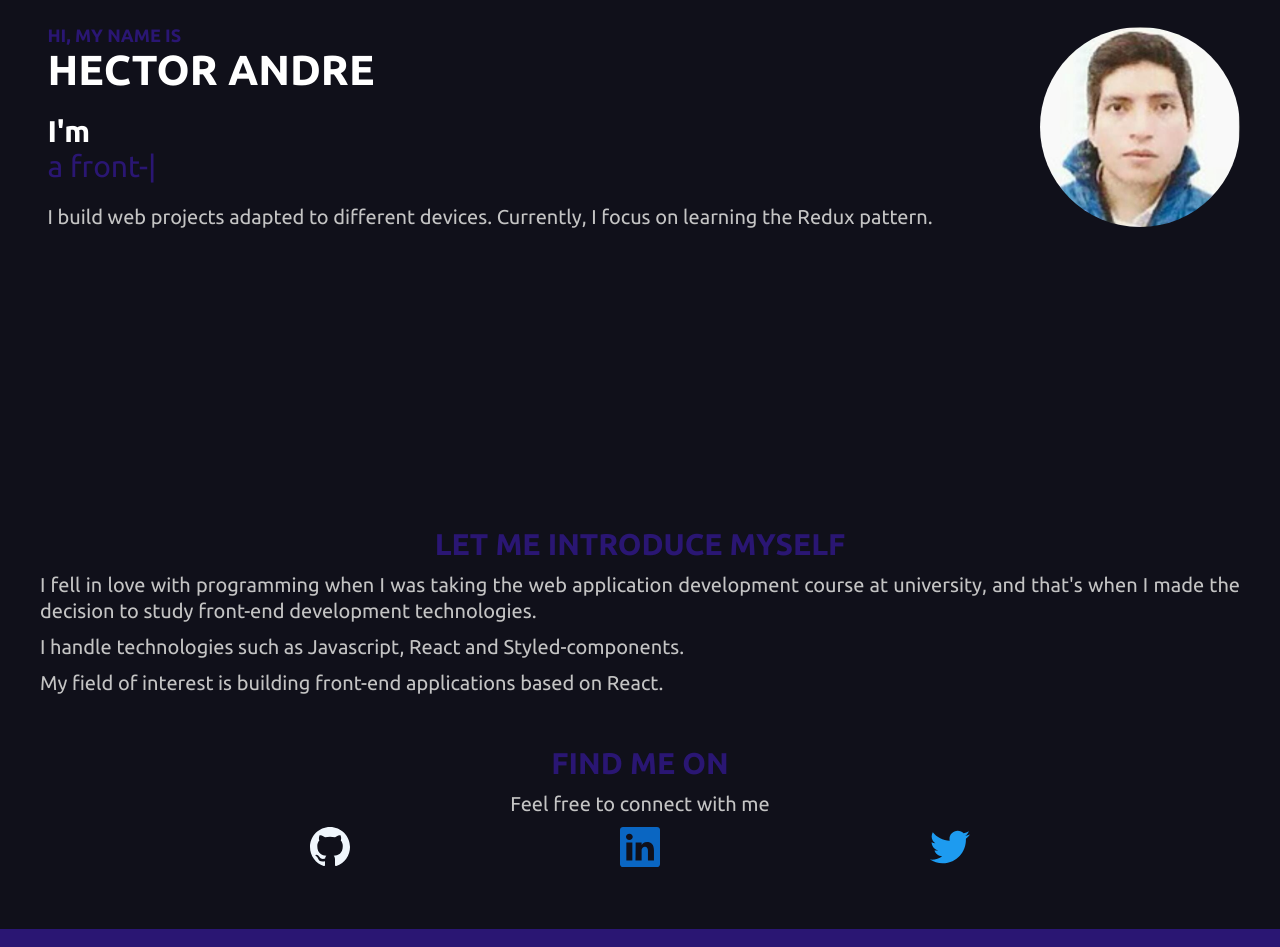
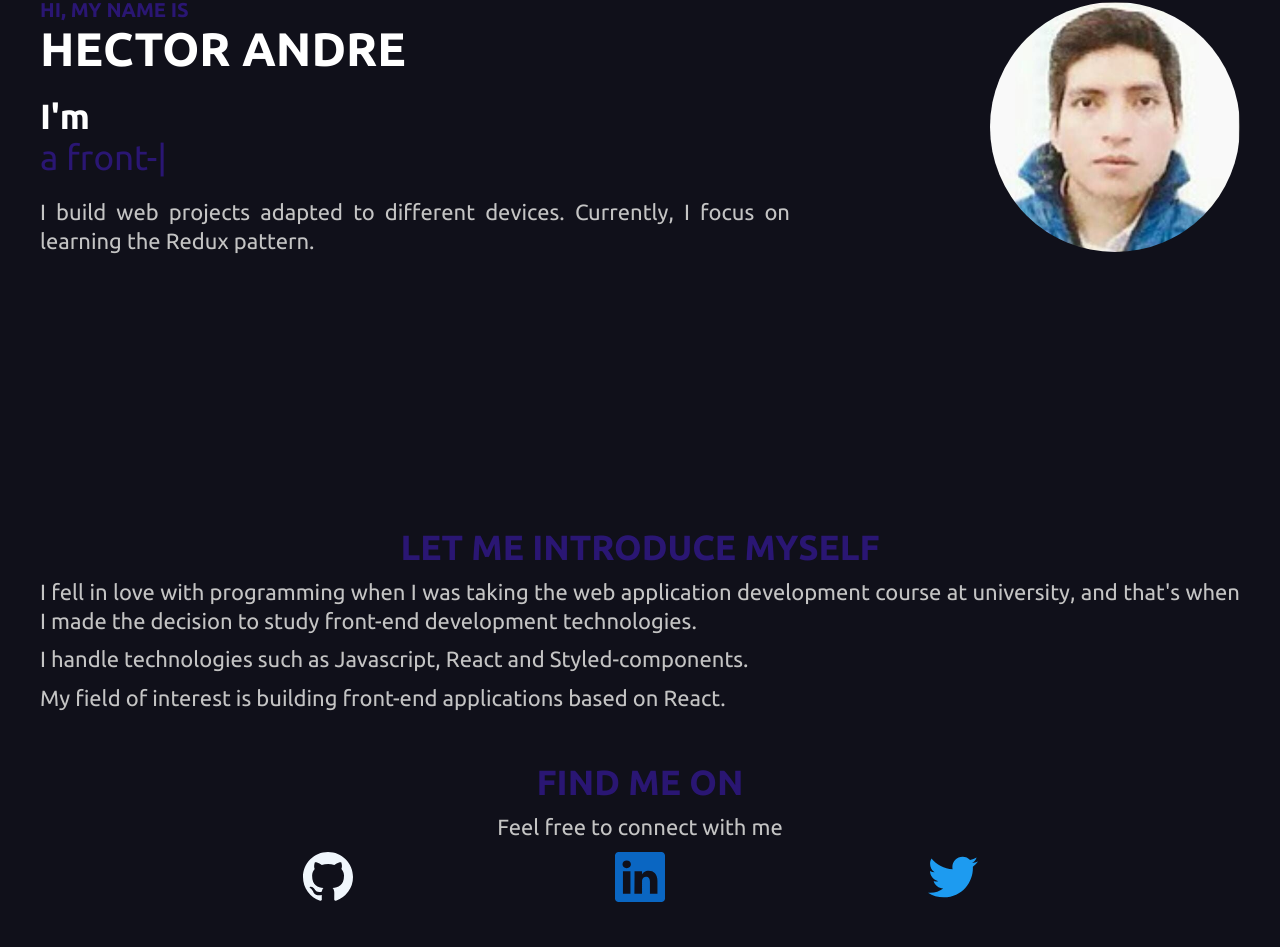
Before and after one commit to AndreDev12/portfolio, a React (Vite) app: page / in a window 1280 px wide. Shown: the part 273-1220 px from the top of the page. Built offline with nearby package versions, Linux system fonts and the light colour scheme.

Commit message:
Styling the About component on desktop

```diff
--- a/src/components/About/styles.js
+++ b/src/components/About/styles.js
@@ -14,6 +14,9 @@ export const AboutDiv = styled.div`
         height: 56vh;
         padding-top: 13rem;
     }
+    @media(min-width: ${({theme}) => theme.breakpoints.desktop}){
+        height: 40vh;
+    }
     h1{
         text-align: center;
         text-transform: uppercase;
@@ -22,6 +25,10 @@ export const AboutDiv = styled.div`
         margin-bottom: 1rem;
         @media(min-width: ${({theme}) => theme.breakpoints.tablet}){
             font-size: 3rem;
+        }
+        @media(min-width: ${({theme}) => theme.breakpoints.desktop}){
+            font-size: 3.5rem;
+            margin-bottom: 2rem;
         }
     }
     p{
@@ -32,6 +39,9 @@ export const AboutDiv = styled.div`
         text-align: justify;
         @media(min-width: ${({theme}) => theme.breakpoints.tablet}){
             font-size: 2rem;
+        }
+        @media(min-width: ${({theme}) => theme.breakpoints.desktop}){
+            font-size: 2.2rem;
         }
     }
 `;
@@ -44,6 +54,9 @@ export const Skills = styled.div`
     @media(min-width: ${({theme}) => theme.breakpoints.tablet}){
         padding-bottom: 5rem;
     }
+    @media(min-width: ${({theme}) => theme.breakpoints.desktop}){
+        padding-bottom: 35rem;
+    }
     h2{
         text-align: center;
         text-transform: uppercase;
@@ -52,6 +65,10 @@ export const Skills = styled.div`
         margin-bottom: 1rem;
         @media(min-width: ${({theme}) => theme.breakpoints.tablet}){
             font-size: 3rem;
+        }
+        @media(min-width: ${({theme}) => theme.breakpoints.desktop}){
+            font-size: 3.5rem;
+            margin-bottom: 2rem;
         }
     }
     ul{
@@ -74,10 +91,17 @@ export const ListItem = styled.li`
     @media(min-width: ${({theme}) => theme.breakpoints.tablet}){
         font-size: 2rem;
     }
+    @media(min-width: ${({theme}) => theme.breakpoints.desktop}){
+        font-size: 2.2rem;
+    }
     svg{
         @media(min-width: ${({theme}) => theme.breakpoints.tablet}){
             height: 7rem;
             width: 7rem;
         }
+        @media(min-width: ${({theme}) => theme.breakpoints.desktop}){
+            height: 8rem;
+            width: 8rem;
+        }
     }
 `;
--- a/src/components/Footer/styles.js
+++ b/src/components/Footer/styles.js
@@ -18,6 +18,9 @@ export const FooterDiv = styled.div`
         width: 100%;
         column-gap: 5rem;
     }
+    @media(min-width: ${({theme}) => theme.breakpoints.desktop}){
+        margin: 0 auto;
+    }
     &>*{
         width: 100%;
         padding-block: 1rem;
@@ -29,9 +32,12 @@ export const FooterInformation = styled.div`
         font-size: 1.4rem;
         text-align: center;
         line-height: 1.2;
-        @media(min-width: ${({theme}) => theme.breakpoints.tablet}){
+        /* @media(min-width: ${({theme}) => theme.breakpoints.tablet}){
             font-size: 1.6rem;
-        }
+        } */
+        /* @media(min-width: ${({theme}) => theme.breakpoints.desktop}){
+            font-size: 1.8rem;
+        } */
     }
 `;
 
@@ -39,19 +45,19 @@ export const Copyright = styled.div`
     h5{
         font-size: 1.4rem;
         text-align: center;
-        @media(min-width: ${({theme}) => theme.breakpoints.tablet}){
+        /* @media(min-width: ${({theme}) => theme.breakpoints.tablet}){
             font-size: 1.6rem;
-        }
+        } */
     }
 `;
 
 export const FooterSocialNetwork = styled.div`
     display: flex;
     justify-content: space-evenly;
-    svg{
+    /* svg{
         @media(min-width: ${({theme}) => theme.breakpoints.tablet}){
             height: 2.2rem;
             width: 2.2rem;
         }
-    }
+    } */
 `;
--- a/src/components/Home/styles.js
+++ b/src/components/Home/styles.js
@@ -18,18 +18,11 @@ export const HomeDiv = styled.div`
         flex-direction: row;
         column-gap: 10rem;
     }
+    @media(min-width: ${({theme}) => theme.breakpoints.desktop}){
+        column-gap: 20rem;
+    }
     > div{
         margin: 0 auto;
-    }
-`;
-
-const bounce = keyframes`
-    from{
-        transform: translateY(0rem);
-    }
-
-    to{
-        transform: translateY(-1rem);
     }
 `;
 
@@ -39,6 +32,9 @@ export const Picture = styled.img`
     @media(min-width: ${({theme}) => theme.breakpoints.tablet}){
         order: 1;
         width: 20rem;
+    }
+    @media(min-width: ${({theme}) => theme.breakpoints.desktop}){
+        width: 25rem;
     }
 `;
 
@@ -50,6 +46,9 @@ export const NameContainer = styled.div`
         @media(min-width: ${({theme}) => theme.breakpoints.tablet}){
             font-size: 1.8rem;
         }
+        @media(min-width: ${({theme}) => theme.breakpoints.desktop}){
+            font-size: 2rem;
+        }
     }
     h1{
         font-size: ${({theme}) => theme.fonts.sizes.test4};
@@ -57,6 +56,9 @@ export const NameContainer = styled.div`
         text-transform: uppercase;
         @media(min-width: ${({theme}) => theme.breakpoints.tablet}){
             font-size: 4.2rem;
+        }
+        @media(min-width: ${({theme}) => theme.breakpoints.desktop}){
+            font-size: 4.7rem;
         }
     }
 `;
@@ -69,12 +71,18 @@ export const Specialty = styled.div`
         @media(min-width: ${({theme}) => theme.breakpoints.tablet}){
             font-size: 3rem;
         }
+        @media(min-width: ${({theme}) => theme.breakpoints.desktop}){
+            font-size: 3.5rem;
+        }
     }
     span{
         font-size: ${({theme}) => theme.fonts.sizes.test3};
         color: ${({theme}) => theme.colors.purple};
         @media(min-width: ${({theme}) => theme.breakpoints.tablet}){
             font-size: 3rem;
+        }
+        @media(min-width: ${({theme}) => theme.breakpoints.desktop}){
+            font-size: 3.5rem;
         }
     }
 `;
@@ -87,6 +95,9 @@ export const Paragraph = styled.p`
     text-align: justify;
     @media(min-width: ${({theme}) => theme.breakpoints.tablet}){
         font-size: 2rem;
+    }
+    @media(min-width: ${({theme}) => theme.breakpoints.desktop}){
+        font-size: 2.2rem;
     }
 `;
 
@@ -101,6 +112,9 @@ export const AboutDiv = styled.div`
     @media(min-width: ${({theme}) => theme.breakpoints.tablet}){
         padding-bottom: 6rem;
     }
+    /* @media(min-width: ${({theme}) => theme.breakpoints.desktop}){
+        padding-bottom: 7rem;
+    } */
 `;
 
 export const Presentation = styled.div`
@@ -113,6 +127,9 @@ export const Presentation = styled.div`
         @media(min-width: ${({theme}) => theme.breakpoints.tablet}){
             font-size: 3rem;
         }
+        @media(min-width: ${({theme}) => theme.breakpoints.desktop}){
+            font-size: 3.5rem;
+        }
     }
     p{
         margin: 0 0 1rem;
@@ -122,6 +139,9 @@ export const Presentation = styled.div`
         text-align: justify;
         @media(min-width: ${({theme}) => theme.breakpoints.tablet}){
             font-size: 2rem;
+        }
+        @media(min-width: ${({theme}) => theme.breakpoints.desktop}){
+            font-size: 2.2rem;
         }
     }
 `;
@@ -136,6 +156,9 @@ export const Contact = styled.div`
         @media(min-width: ${({theme}) => theme.breakpoints.tablet}){
             font-size: 3rem;
         }
+        @media(min-width: ${({theme}) => theme.breakpoints.desktop}){
+            font-size: 3.5rem;
+        }
     }
     p{
         margin: 0 0 1rem;
@@ -145,6 +168,9 @@ export const Contact = styled.div`
         text-align: center;
         @media(min-width: ${({theme}) => theme.breakpoints.tablet}){
             font-size: 2rem;
+        }
+        @media(min-width: ${({theme}) => theme.breakpoints.desktop}){
+            font-size: 2.2rem;
         }
     }
 `;
@@ -157,5 +183,9 @@ export const SocialNetworks = styled.div`
             height: 4rem;
             width: 4rem;
         }
+        @media(min-width: ${({theme}) => theme.breakpoints.desktop}){
+            height: 5rem;
+            width: 5rem;
+        }
     }
 `;
--- a/src/components/NavBar/styles.js
+++ b/src/components/NavBar/styles.js
@@ -23,7 +23,7 @@ export const HeaderContainer = styled.header`
 `;
 
 export const Logo = styled.div`
-    min-height: 3rem;
+    /* min-height: 3rem; */
     display: block;
     flex-basis: 15rem;
     a{
@@ -60,6 +60,8 @@ export const UnorderedList = styled.ul`
     @media(min-width: ${({theme}) => theme.breakpoints.tablet}){
         display: flex;
         justify-items: center;
+        /* height: 3rem; */
+        align-items: center;
     }
     li:nth-child(1){
         border-top: 0.1rem solid ${({theme}) => theme.colors.darkPurple};
@@ -81,8 +83,10 @@ export const ListItem = styled.li`
     transition: padding-left .3s;
     width: 100%;
     @media(min-width: ${({theme}) => theme.breakpoints.tablet}){
+        line-height: 3rem;
         margin-left: 3rem;
         letter-spacing: 0.08rem;
+        height: 3rem;
     }
     &:hover{
         background-color: ${({theme}) => theme.colors.purple};
@@ -105,9 +109,12 @@ export const ListItem = styled.li`
             @media(min-width: ${({theme}) => theme.breakpoints.tablet}){
                 font-size: 1.8rem;
                 margin-left: 0;
+                line-height: unset;
             }
             &:hover{
-                color: ${({theme}) => theme.colors.purpleLight};
+                @media(min-width: ${({theme}) => theme.breakpoints.tablet}){
+                    color: ${({theme}) => theme.colors.purpleLight};
+                }
             }
             &::before{
                 @media(min-width: ${({theme}) => theme.breakpoints.tablet}){
@@ -116,9 +123,9 @@ export const ListItem = styled.li`
                     height: 0.2rem;
                     background-color: ${({theme}) => theme.colors.purpleLight};
                     position: absolute;
-                    bottom: 1.4rem;
                     transition: transform 0.3s ease 0s;
                     transform: scale(0);
+                    bottom: 0.2rem;
                 }
             }
         }
--- a/src/styles/theme.js
+++ b/src/styles/theme.js
@@ -47,6 +47,7 @@ export const theme = {
       mobile: '480px',
       tablet: '768px',
       laptop: '1024px',
-      desktop: '1200px'
+      // desktop: '1200px',
+      desktop: '1124px'
     }
   };
```
